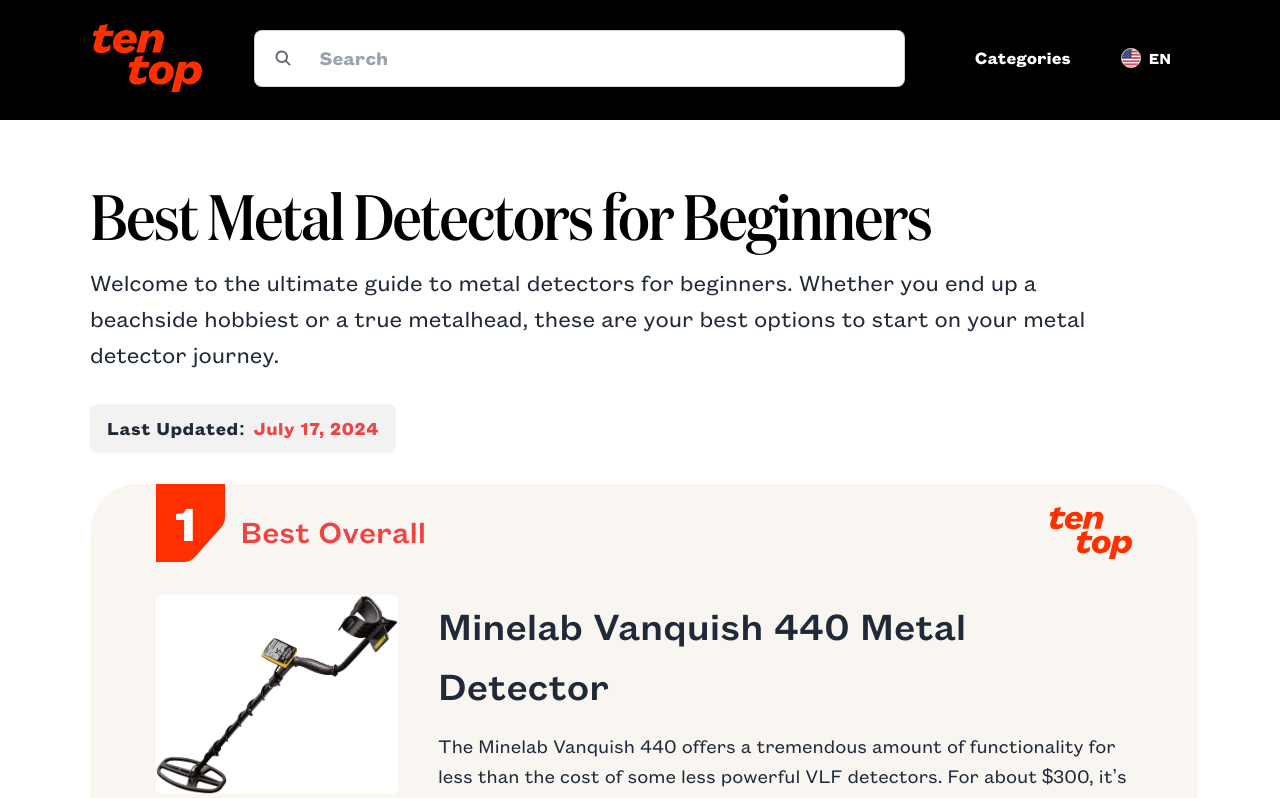
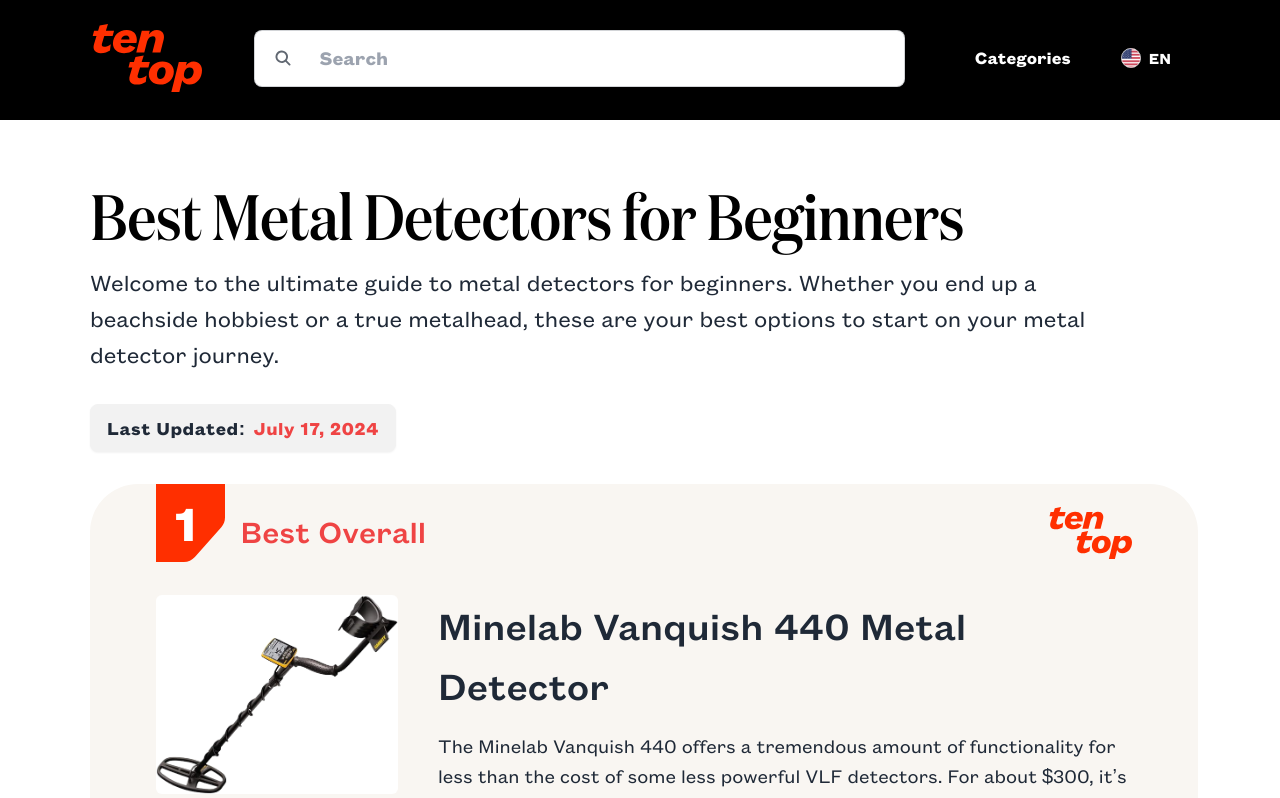
Before and after one commit to RohmadEW/top_ten, a Next.js app: page / in a window 1280 px wide. Shown: the top 798 px of the page. Built offline with nearby package versions, Linux system fonts and the light colour scheme.

Commit message:
fix letter spacing

```diff
--- a/src/app/components/title.tsx
+++ b/src/app/components/title.tsx
@@ -1,7 +1,7 @@
 const Title = () => {
   return (
     <div className="max-w-[1000px]">
-      <div className="text-[64px] font-domaine font-medium tracking-tight text-black">
+      <div className="text-[64px] font-domaine font-medium tracking-[-0.01em] text-black">
         Best Metal Detectors for Beginners
       </div>
       <div className="text-[24px]">
```
